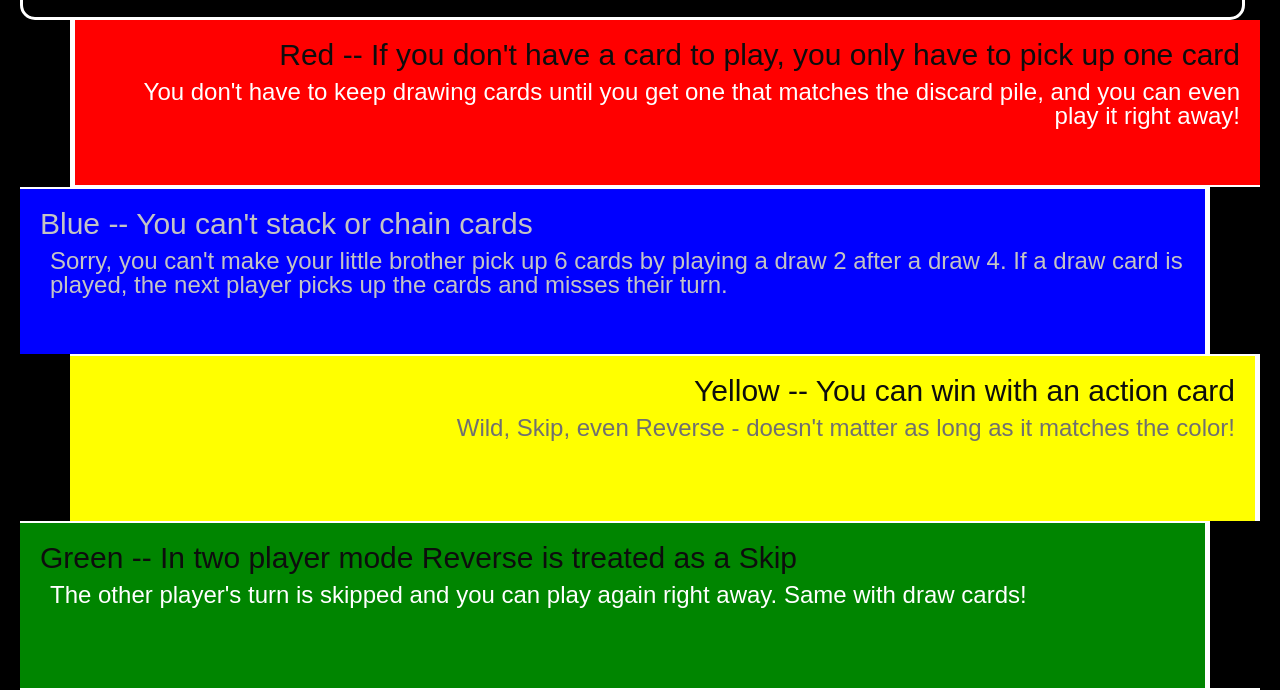
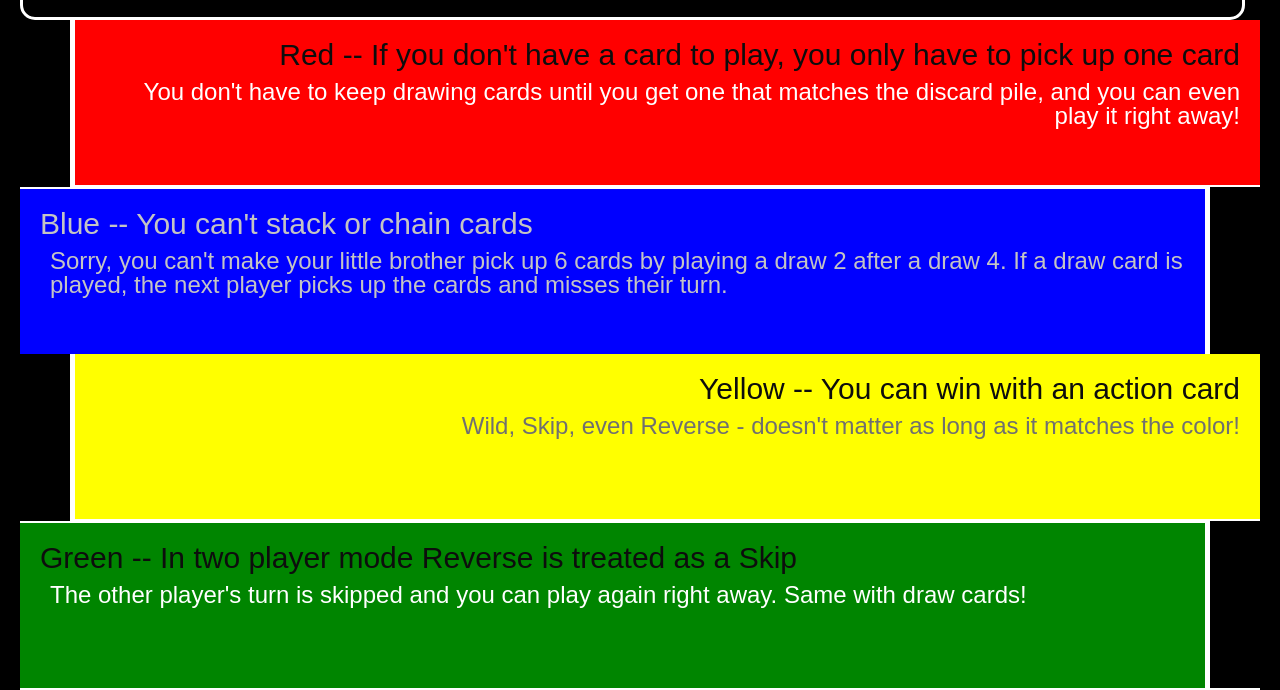
Before and after one commit to okyujin/hw2-2024, a plain HTML site: page index.html in a window 1280 px wide. Shown: the part 493-1183 px from the top of the page. Drawn offline with Linux system fonts and the light colour scheme.

Commit message:
Add files via upload

```diff
--- a/css/style.css
+++ b/css/style.css
@@ -81,10 +81,10 @@ div {
     background-color: #ffff00;
     text-align: right;
     margin-left: 50px;
-    border-top: 2px solid #ffffff;
-    border-right: 5px solid #ffffff;
-    border-left: 0px solid #ffffff;
-    border-bottom: 0px solid #ffffff;
+    border-bottom: 2px solid #ffffff;
+    border-left: 5px solid #ffffff;
+    border-top: 0px solid #ffffff;
+    border-right: 0px solid #ffffff;
 }
 
 .yellow p {
```
